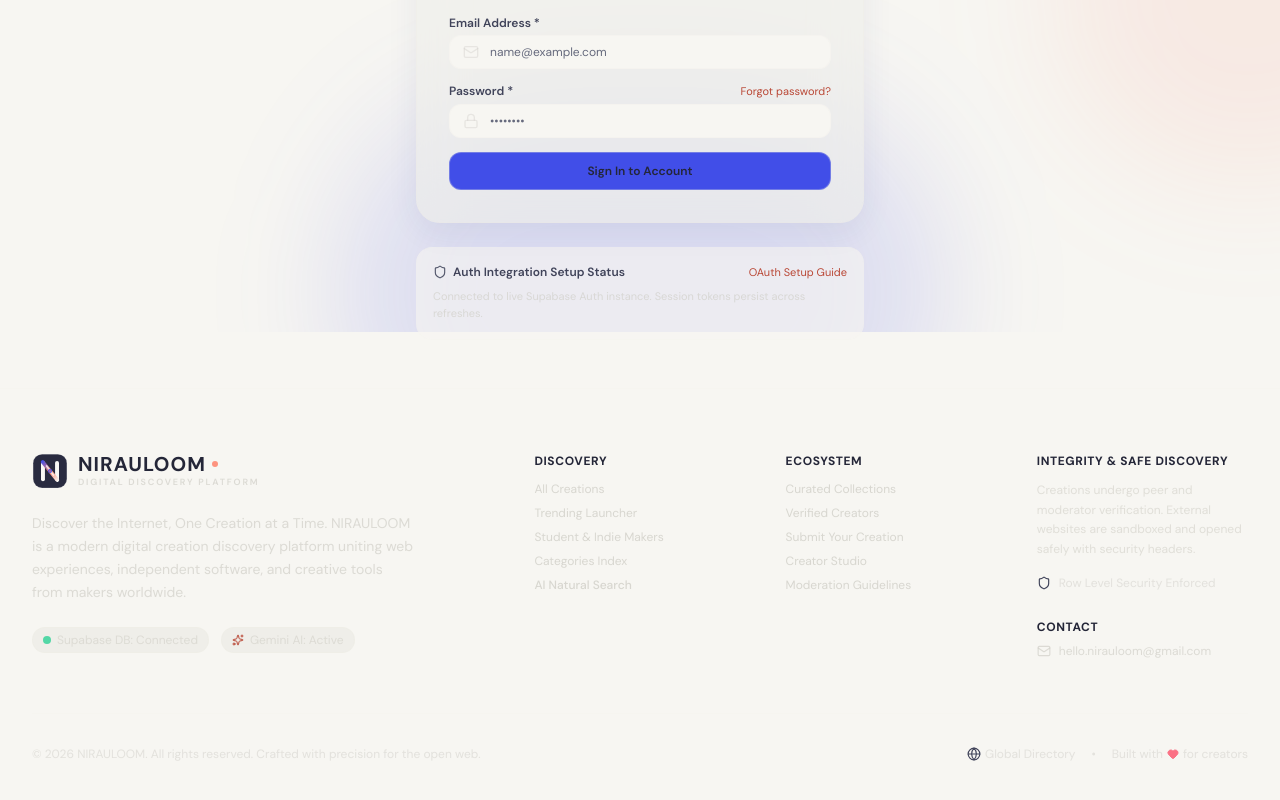
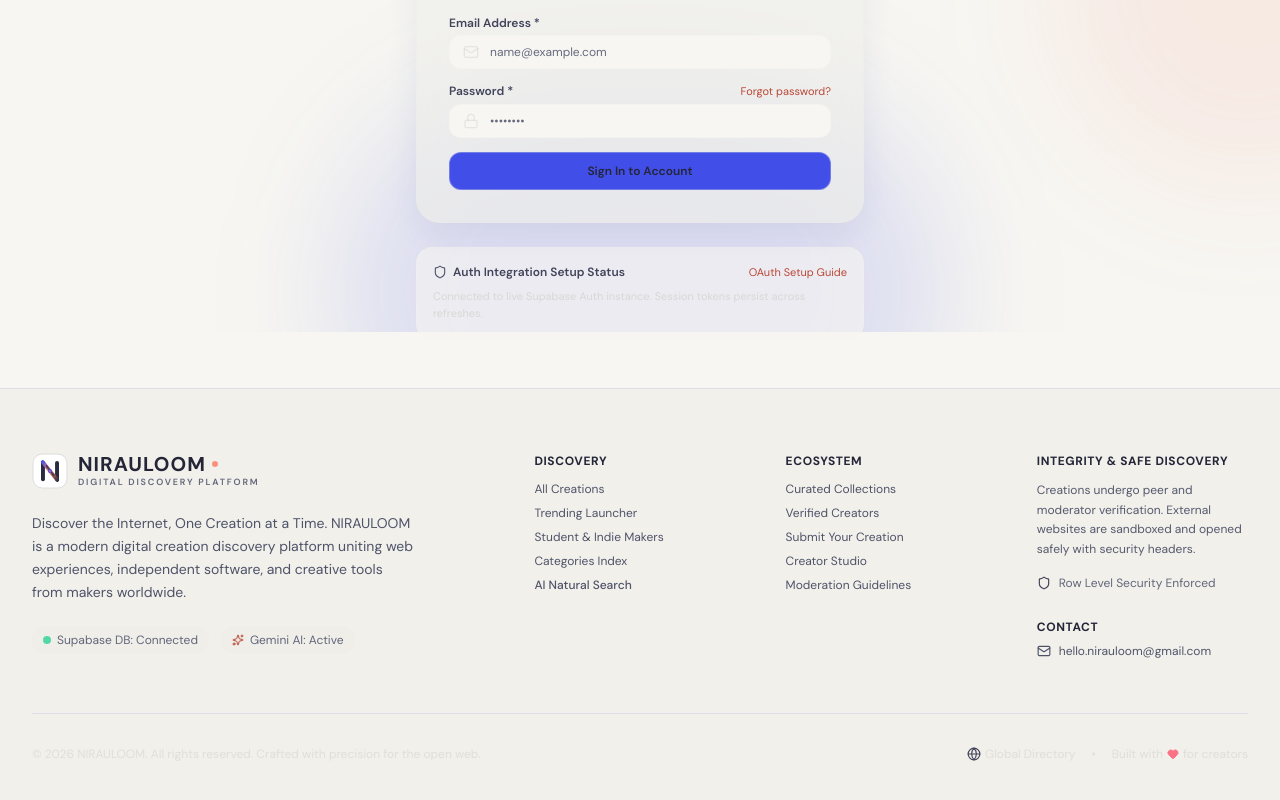
Before and after one commit to Sakshyam-Niraula/nirauloom, a React (Vite) app: page /auth in a window 1280 px wide. Shown: the part 468-1268 px from the top of the page. Built offline with nearby package versions, Linux system fonts and the light colour scheme; no server answers; the database is empty.

Commit message:
Fix NIRAULOOM wordmark and footer contrast (#11)
* Ensure NIRAULOOM wordmark has strong contrast on light surfaces

* Improve footer readability on porcelain light theme

```diff
--- a/src/components/brand/Logo.tsx
+++ b/src/components/brand/Logo.tsx
@@ -96,8 +96,8 @@ export const Logo: React.FC<LogoProps> = ({
   };
 
   const isDark = theme === 'dark';
-  const textColor = isDark ? 'text-sand-100' : 'text-forest-900';
-  const subtextColor = isDark ? 'text-sand-300/70' : 'text-forest-700/80';
+  const textColor = 'text-[#242638]';
+  const subtextColor = 'text-[#62667a]';
 
   const content = (
     <div className={`inline-flex items-center gap-2.5 select-none ${className}`}>
--- a/src/components/layout/Footer.tsx
+++ b/src/components/layout/Footer.tsx
@@ -7,17 +7,17 @@ import { isGeminiConfigured } from '../../lib/gemini';
 
 export const Footer: React.FC = () => {
   return (
-    <footer className="w-full border-t border-sand-200/10 bg-forest-950 text-sand-300/80 pt-16 pb-12 transition-colors">
+    <footer className="w-full border-t border-[#dedee8] bg-[#f1f0eb] text-[#4f5368] pt-16 pb-12 transition-colors">
       <div className="max-w-7xl mx-auto px-4 sm:px-6 lg:px-8">
-        <div className="grid grid-cols-1 md:grid-cols-2 lg:grid-cols-5 gap-10 pb-12 border-b border-sand-200/10">
+        <div className="grid grid-cols-1 md:grid-cols-2 lg:grid-cols-5 gap-10 pb-12 border-b border-[#dedee8]">
           {/* Brand Info */}
           <div className="lg:col-span-2 space-y-4">
-            <Logo variant="horizontal" theme="dark" size="md" />
-            <p className="text-sm text-sand-300/70 max-w-sm leading-relaxed">
+            <Logo variant="horizontal" theme="light" size="md" />
+            <p className="text-sm text-[#4f5368] max-w-sm leading-relaxed">
               Discover the Internet, One Creation at a Time. NIRAULOOM is a modern digital creation discovery platform
               uniting web experiences, independent software, and creative tools from makers worldwide.
             </p>
-            <div className="flex items-center gap-3 pt-2 text-xs text-sand-300/60">
+            <div className="flex items-center gap-3 pt-2 text-xs text-[#62667a]">
               <span className="flex items-center gap-1.5 px-2.5 py-1 rounded-full bg-forest-900 border border-sand-200/15">
                 <span className={`w-2 h-2 rounded-full ${isSupabaseConfigured ? 'bg-emerald-400 animate-pulse' : 'bg-amber-400'}`} />
                 <span>Supabase DB: {isSupabaseConfigured ? 'Connected' : 'Local Preview'}</span>
@@ -31,9 +31,9 @@ export const Footer: React.FC = () => {
 
           {/* Discovery Column */}
           <div className="space-y-3">
-            <h4 className="text-xs font-bold uppercase tracking-wider text-sand-100 font-sans">Discovery</h4>
+            <h4 className="text-xs font-bold uppercase tracking-wider text-[#242638] font-sans">Discovery</h4>
             <ul className="space-y-2 text-xs">
-              <li><Link to="/explore" className="hover:text-sand-100 transition-colors">All Creations</Link></li>
+              <li><Link to="/explore" className="hover:text-[#242638] transition-colors">All Creations</Link></li>
               <li><Link to="/explore?sort=trending" className="hover:text-sand-100 transition-colors">Trending Launcher</Link></li>
               <li><Link to="/explore?filter=student" className="hover:text-sand-100 transition-colors">Student & Indie Makers</Link></li>
               <li><Link to="/categories" className="hover:text-sand-100 transition-colors">Categories Index</Link></li>
@@ -56,18 +56,18 @@ export const Footer: React.FC = () => {
           {/* Platform Standards and Contact */}
           <div className="space-y-3">
             <h4 className="text-xs font-bold uppercase tracking-wider text-sand-100 font-sans">Integrity & Safe Discovery</h4>
-            <p className="text-xs text-sand-300/60 leading-relaxed">
+            <p className="text-xs text-[#55596d] leading-relaxed">
               Creations undergo peer and moderator verification. External websites are sandboxed and opened safely with security headers.
             </p>
-            <div className="flex items-center gap-2 pt-1 text-xs text-sand-300/50">
-              <Shield className="w-3.5 h-3.5 text-sand-200" />
+            <div className="flex items-center gap-2 pt-1 text-xs text-[#62667a]">
+              <Shield className="w-3.5 h-3.5 text-[#41445a]" />
               <span>Row Level Security Enforced</span>
             </div>
             <div className="pt-4 space-y-2">
               <h4 className="text-xs font-bold uppercase tracking-wider text-sand-100 font-sans">Contact</h4>
               <a
                 href="mailto:hello.nirauloom@gmail.com"
-                className="inline-flex items-center gap-2 text-xs text-sand-300/70 hover:text-sand-100 transition-colors"
+                className="inline-flex items-center gap-2 text-xs text-[#4f5368] hover:text-[#242638] transition-colors"
               >
                 <Mail className="w-3.5 h-3.5" />
                 hello.nirauloom@gmail.com
```
